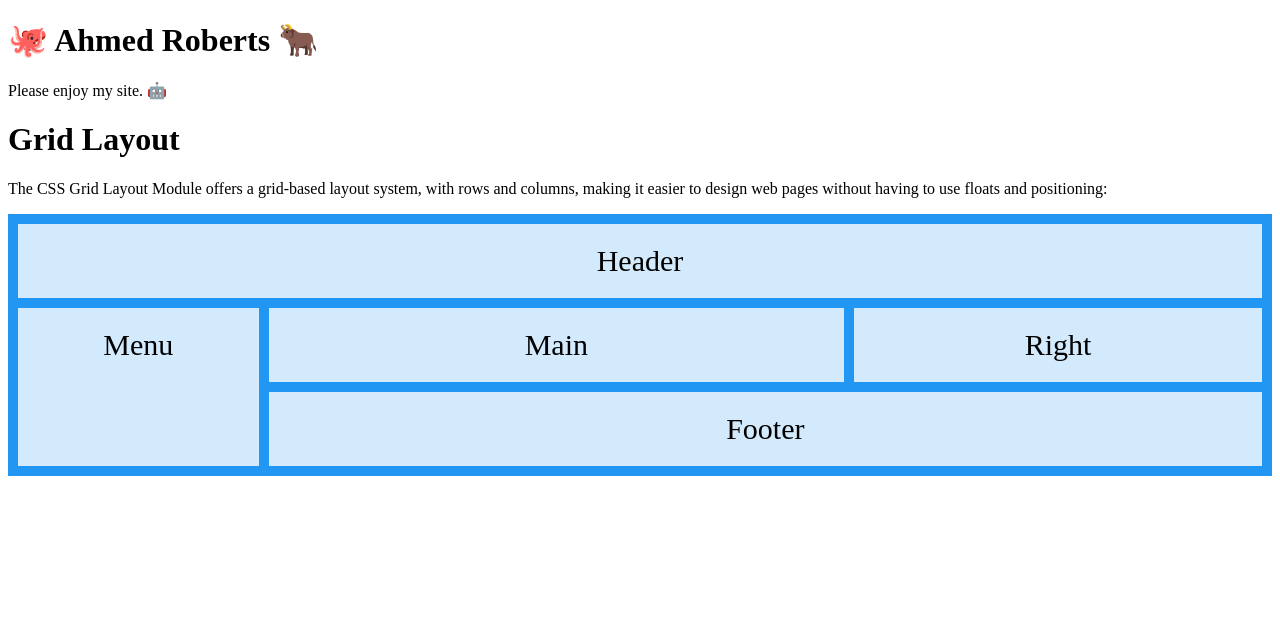
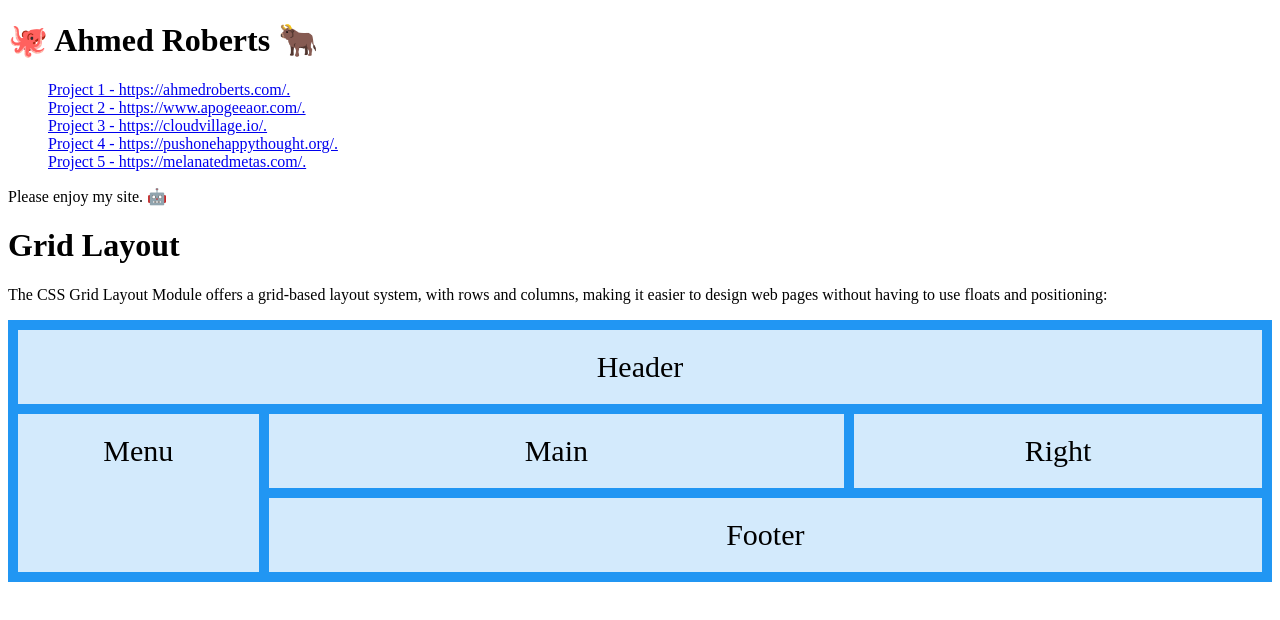
Before and after one commit to ahmedroberts/ahmedroberts.com, a plain HTML site: page index.html in a window 1280 px wide. Drawn offline with Linux system fonts and the light colour scheme.

Commit message:
add links

```diff
--- a/index.html
+++ b/index.html
@@ -29,6 +29,11 @@
     padding: 20px 0;
     font-size: 30px;
   }
+
+  .site_list{
+    display: grid;
+  }
+
   </style>
 </head>
 
@@ -36,6 +41,13 @@
   <header></header>
   <main>
     <h1>🐙 Ahmed Roberts 🐂</h1>
+    <ul class="site_list">
+      <l1><a href="https://ahmedroberts.com/">Project 1 - https://ahmedroberts.com/.</a></l1>
+      <l1><a href="https://www.apogeeaor.com/">Project 2 - https://www.apogeeaor.com/.</a></l1>
+      <l1><a href="https://cloudvillage.io/">Project 3 - https://cloudvillage.io/.</a></l1>
+      <l1><a href="https://pushonehappythought.org/">Project 4 - https://pushonehappythought.org/.</a></l1>
+      <l1><a href="https://melanatedmetas.com/">Project 5 - https://melanatedmetas.com/.</a></l1>
+    </ul>
     <p>Please enjoy my site. 🤖</p>
     <h1>Grid Layout</h1>
 
```
